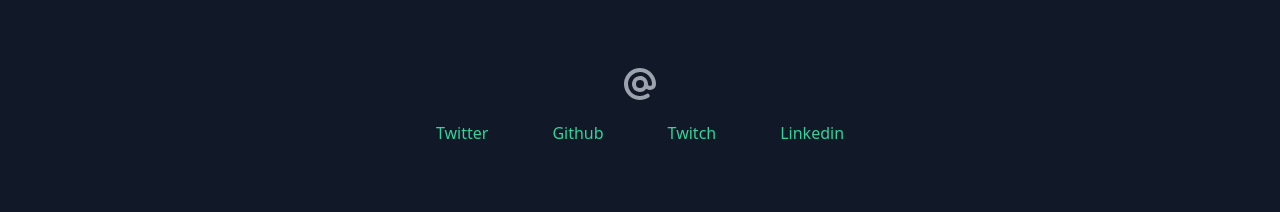
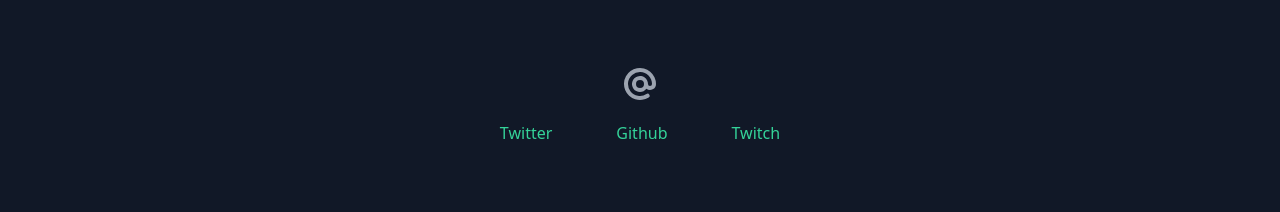
Before and after one commit to jschmidt424/portfolio, a React (Create React App) app: page / in a window 1280 px wide. Shown: the part 1820-2032 px from the top of the page. Built offline with nearby package versions, Linux system fonts and the light colour scheme.

Commit message:
Removed Linkedin

```diff
--- a/src/components/Connect.js
+++ b/src/components/Connect.js
@@ -29,13 +29,6 @@
             >
               Twitch
             </a>
-            <a
-              href="https://www.linkedin.com/in/jschmidt21/"
-              target="__blank"
-              className="px-8"
-            >
-              Linkedin
-            </a>
           </p>
         </div>
       </div>
```
